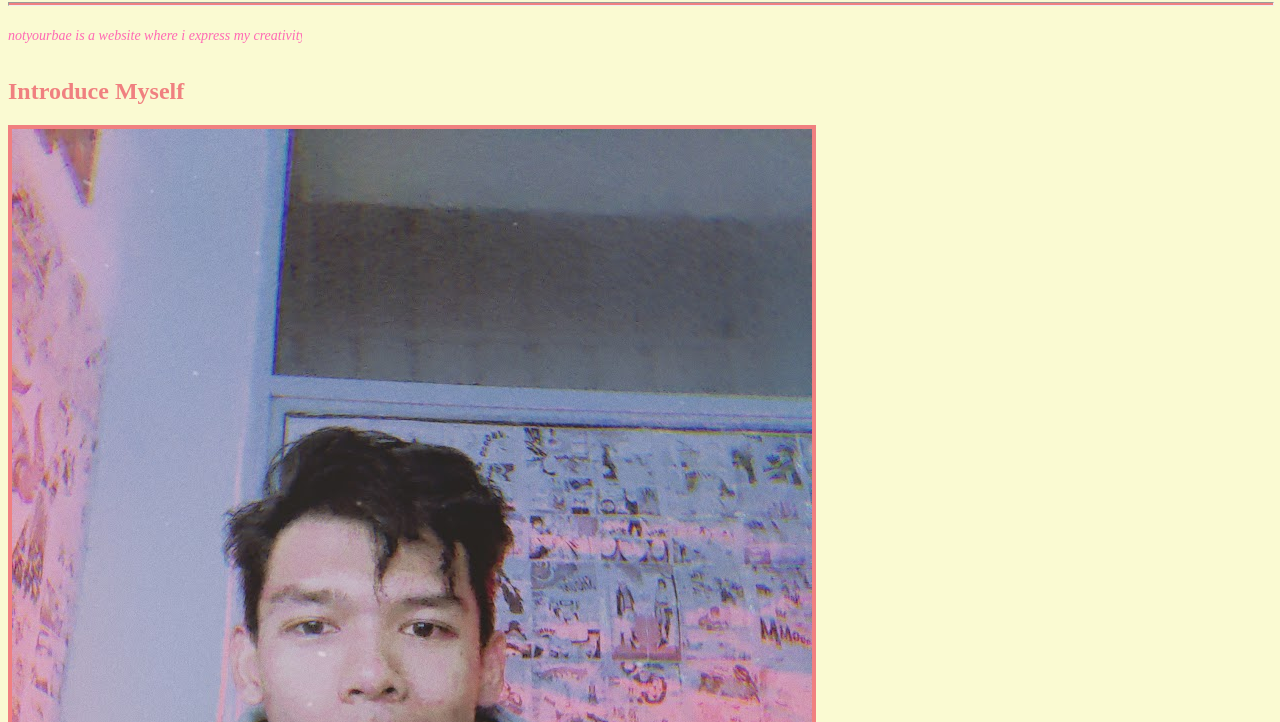
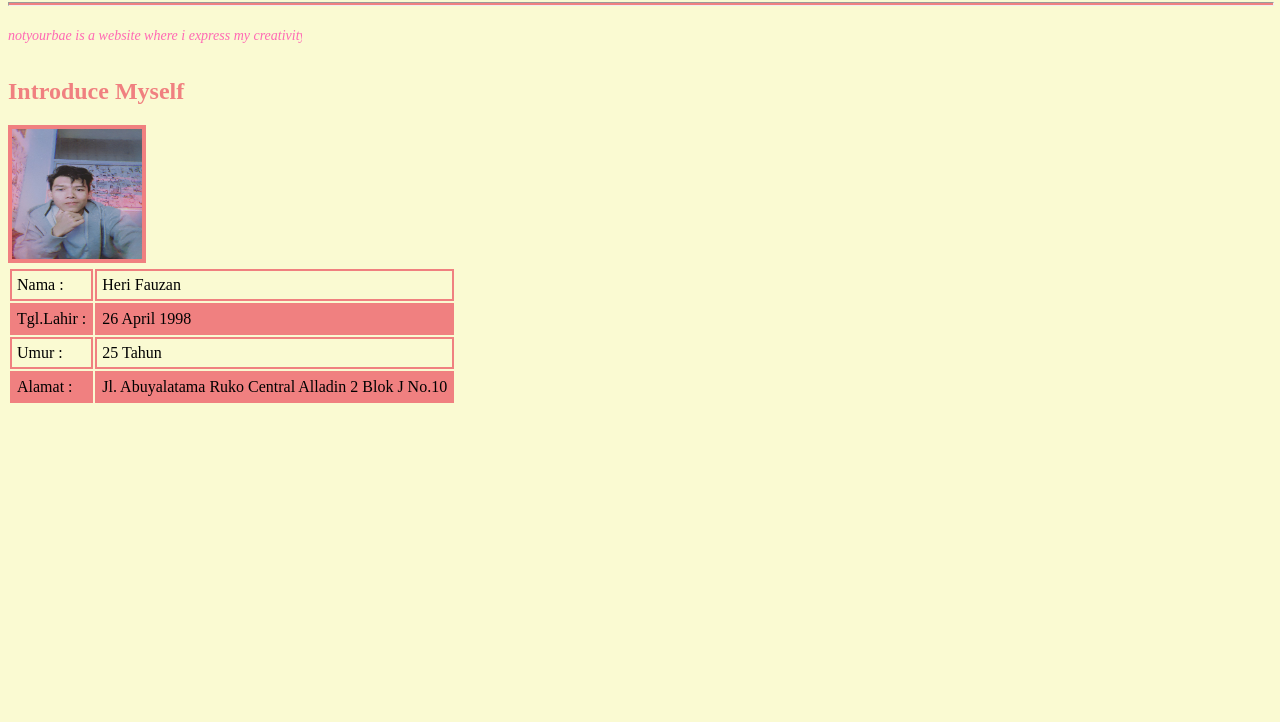
Before and after one commit to notyb/notyourbae, a plain HTML site: page index.html in a window 1280 px wide. Shown: the part 78-800 px from the top of the page. Drawn offline with Linux system fonts and the light colour scheme.

Commit message:
Update index.html

```diff
--- a/index.html
+++ b/index.html
@@ -17,7 +17,7 @@
 		</p>
 	</div>
 <h2 style="color:lightcoral;"> Introduce Myself </h2>
-<img style="border: 4px solid lightcoral;" src="img/img2.jpg">
+<img style="border: 4px solid lightcoral;" src="img/img2.jpg" width="130px" height="130px">
 <br>
 <div class="table">
 <table>
```
